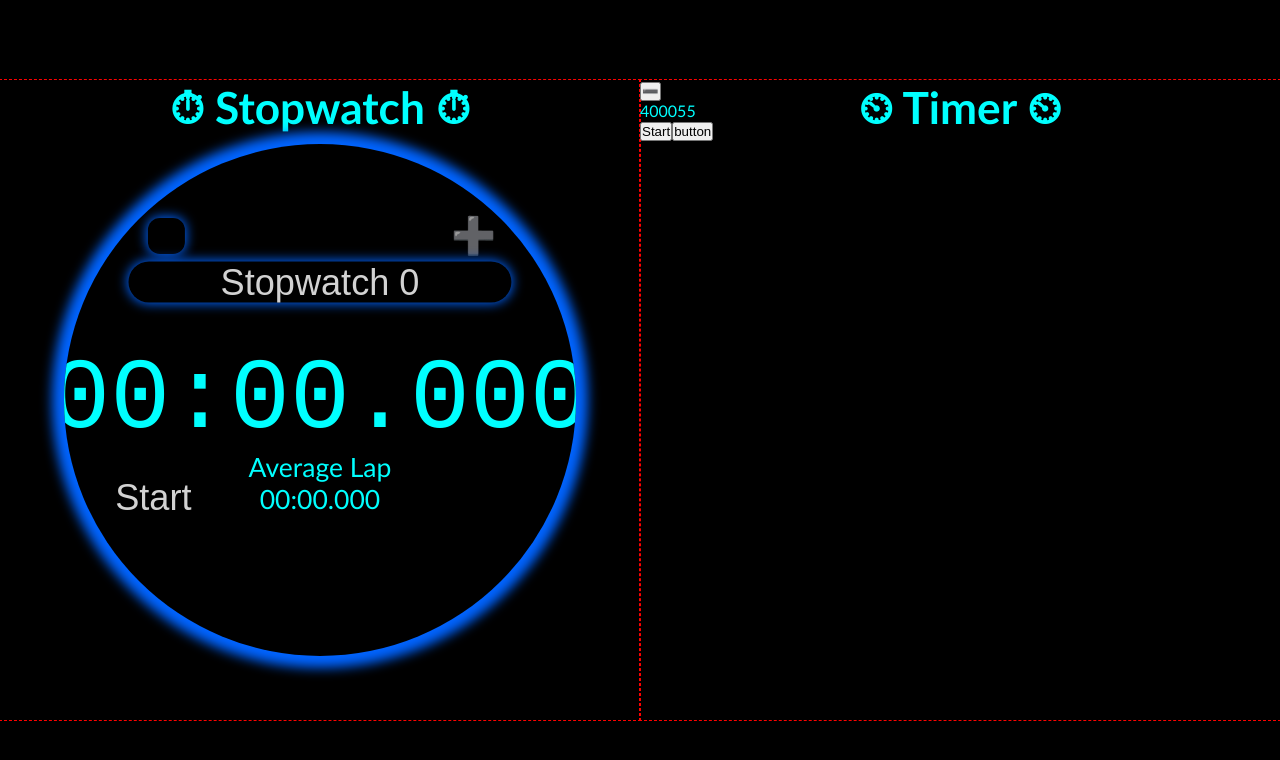
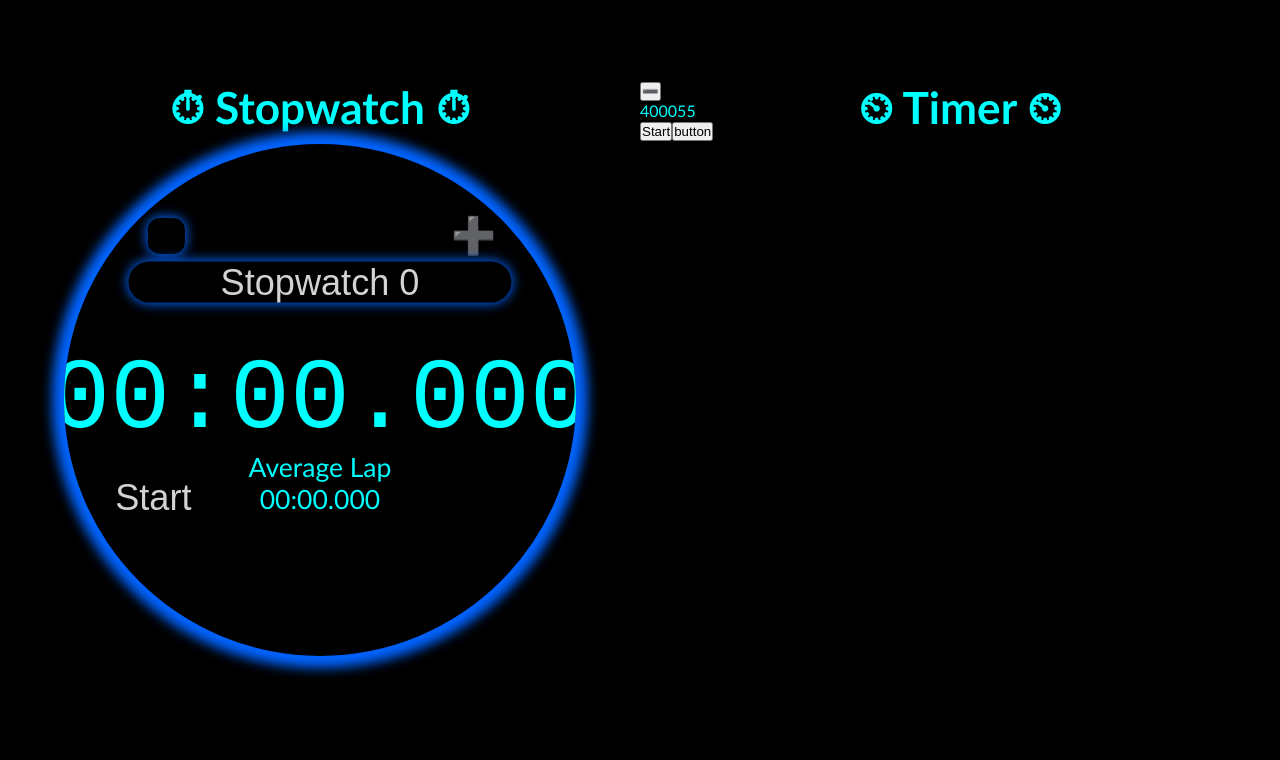
Before and after one commit to moefingers/react-timer-stopwatch-v2, a React (Vite) app: page / in a window 1280 px wide. Shown: the top 760 px of the page. Built offline with nearby package versions, Linux system fonts and the light colour scheme.

Commit message:
removed dashed red lines forgot to remove during development

```diff
--- a/src/App.css
+++ b/src/App.css
@@ -117,7 +117,7 @@ input:focus{
 }
 .stopwatch-section, .timer-section {
   margin: auto;
-  outline: dashed red 1px;
+  /* outline: dashed red 1px; */
   overflow: hidden;
   justify-content: center;
   align-items: center;
```
